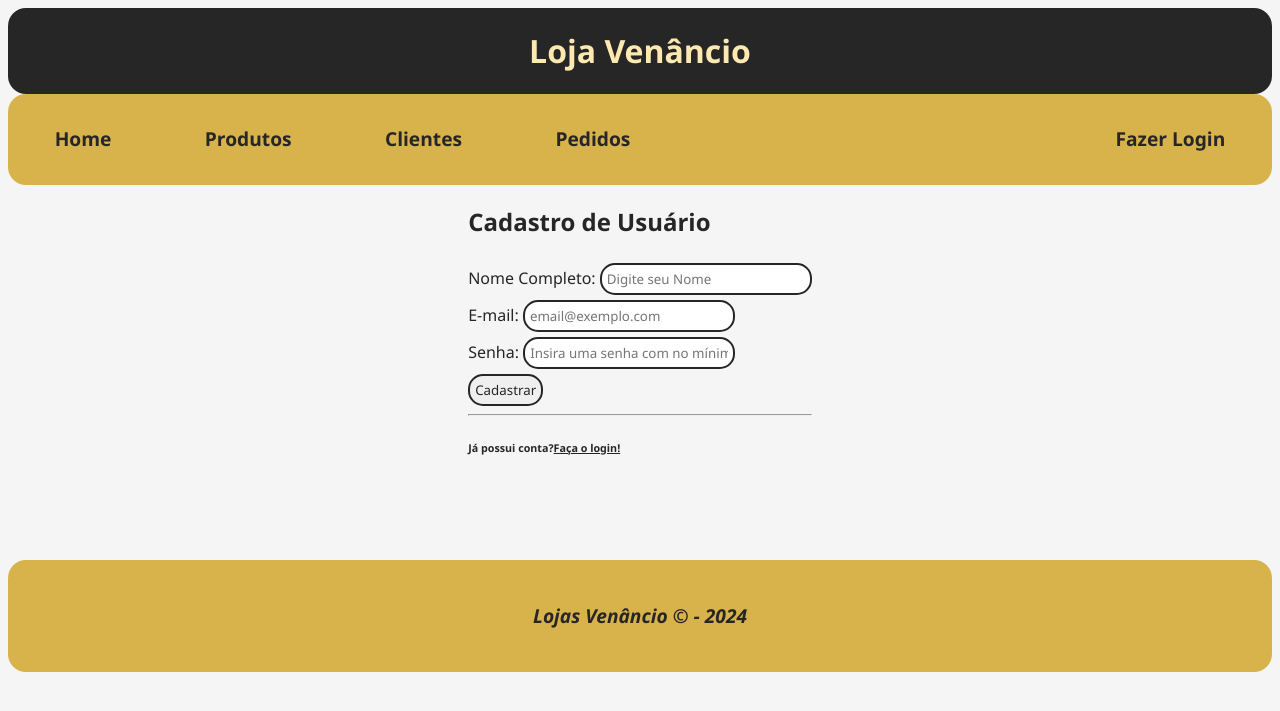
After one commit to phvenancio/sistema_loja, a Node server app: page /cadastro in a window 1280 px wide. The commit adds this page. Shown: the top 711 px of the page. Run offline with Node 20, Linux system fonts and the light colour scheme; some libraries are stand-ins or nearby versions.

Commit message:
Tela de Login e Cadastro Adicionadas

```diff
--- /dev/null
+++ b/controllers/UsersController.js
@@ -0,0 +1,90 @@
+import express from "express";
+const router = express.Router();
+import User from "../models/User.js"
+import bcrypt from "bcrypt";
+
+///////////////////////////////////////////////////////////////////////////////////////////////////////////////
+// ROTA DE LOGIN
+router.get("/login", (req, res) => {
+    res.render("login", {
+        loggedOut: true,
+        messages: req.flash()
+    });
+});
+
+router.post("/authenticate", (req, res) => {
+    const email = req.body.email;
+    const senha = req.body.senha;
+    User.findOne({
+        where: {
+            email: email
+        }
+    }).then((user) => {
+        if(user != undefined){
+            const correct = bcrypt.compareSync(senha, user.senha);
+
+            if(correct){
+                req.session.user = {
+                    id: user.id,
+                    email: user.email
+                }
+                req.flash("success", "Login Efetuado com Sucesso!");
+                res.redirect("/");
+            } else{
+                req.flash("danger", "A Senha Informada está Incorreta! Tente Novamente.");
+                res.redirect("/login");
+            }
+        } else{
+            req.flash("danger", "O Usuário Informado Não Existe! Verifique os Dados Digitados.");
+            res.redirect("/login");
+        }
+    });
+});
+
+// LOGOUT
+router.get("/logout", (req, res) => {
+    req.session.user = undefined;
+    res.redirect("/login");
+});
+
+///////////////////////////////////////////////////////////////////////////////////////////////////////////////
+// ROTA DE CADASTRO
+router.get("/cadastro", (req, res) => {
+    res.render("cadastro", {
+        loggedOut: true,
+        messages: req.flash()
+    });
+});
+
+router.post("/createUser", (req,res) => {
+    const nome = req.body.nome;
+    const email = req.body.email;
+    const senha = req.body.senha;
+    User.findOne({
+        where: {
+            email: email
+        }
+    }).then((user) => {
+        if(user == undefined){
+            const salt = bcrypt.genSaltSync(10);
+            const hash = bcrypt.hashSync(senha, salt);
+            User.create({
+                nome: nome,
+                email: email,
+                senha: hash
+            }).then((user) => {
+                req.session.user = {
+                    id: user.id,
+                    email: user.email
+                }
+                req.flash("success", "Cadastro Efetuado com Sucesso!");
+                res.redirect("/");
+            });
+        } else{
+            req.flash("danger", "O Usuário já está Cadastrado. Faça o Login.");
+            res.redirect("/cadastro");
+        }
+    });
+});
+
+export default router;
--- a/index.js
+++ b/index.js
@@ -1,15 +1,40 @@
+// IMPORTAÇÕES:
+// MODULOS
 import express from "express";
 const app = express();
-
+import session from "express-session";
+import flash from "express-flash";
+// SEQUELIZE(CONFIG)
 import connection from "./config/sequelize-config.js";
+// CONTROLLERS
+import UsersController from "./controllers/UsersController.js";
 import ClientesController from "./controllers/ClientesController.js";
 import ProdutosController from "./controllers/ProdutosController.js";
 import PedidosController from "./controllers/PedidosController.js";
+// MIDDLEWARE
+import Auth from "./middleware/Auth.js";
 
+// DEFININDO USO DE FERRAMENTAS
 app.set("view engine", "ejs");
 app.use(express.static("public"));
 app.use(express.urlencoded({extended: false}));
 app.use(express.json());
+app.use(flash());
+
+// CONFIGURANDO EXPRESS-SESSION
+app.use(session({
+    secret: "lojasecret",
+    cookie: { maxAge: 3600000 },
+    saveUninitialized: false,
+    resave: false
+}));
+
+// CRIAÇÃO E AUTENTICAÇÃO DO BANCO DE DADOS
+connection.query("CREATE DATABASE IF NOT EXISTS lojaDw").then(() => {
+    console.log("Banco de Dados Criado com Sucesso!");
+}).catch((error) => {
+    console.log(error);
+});
 
 connection.authenticate().then(() => {
     console.log("Conexão com o banco Feita com Sucesso!");
@@ -17,20 +42,20 @@ connection.authenticate().then(() => {
     console.log(error);
 });
 
-connection.query("CREATE DATABASE IF NOT EXISTS lojaDw").then(() => {
-    console.log("Banco de Dados Criado com Sucesso!");
-}).catch((error) => {
-    console.log(error);
+// ROTA PRINCIPAL
+app.get("/", Auth, (req, res) => {
+    res.render("index", {
+        messages: req.flash()
+    });
 });
 
-app.get("/", (req, res) => {
-    res.render("index");
-});
-
+// DEFININDO USO DAS ROTAS DOS CONTROLLERS
+app.use("/", UsersController);
 app.use("/", ClientesController);
 app.use("/", ProdutosController);
 app.use("/", PedidosController);
 
+// INICIANDO SERVIDOR
 const port = 8080;
 app.listen(port, (error) => {
     if(error){
--- a/package.json
+++ b/package.json
@@ -1,10 +1,13 @@
 {
   "dependencies": {
+    "bcrypt": "^5.1.1",
     "ejs": "^3.1.10",
     "express": "^4.21.1",
+    "express-flash": "^0.0.2",
+    "express-session": "^1.18.1",
     "mysql2": "^3.11.3",
     "nodemon": "^3.1.7",
-    "sequelize": "^6.37.4"
+    "sequelize": "^6.37.5"
   },
   "type": "module",
   "name": "sistema-loja",
--- /dev/null
+++ b/views/cadastro.ejs
@@ -0,0 +1,30 @@
+<%- include("partials/header.ejs") %>
+
+<% if(messages.danger){ %>
+    <div class="alert alert-danger">
+        <%= messages.danger %>
+    </div>
+<% } %>
+
+<div class="container col-4">
+    <div class="card mt-4">
+        <div class="card-header">
+            <h2>Cadastro de Usuário</h2>
+        </div>
+        <div class="card-body">
+            <form action="/createUser" method="POST">
+                <label>Nome Completo:</label>
+                <input type="name" class="form-control" name="nome" placeholder="Digite seu Nome" required><br>
+                <label>E-mail:</label>
+                <input type="email" class="form-control" name="email" placeholder="email@exemplo.com" required><br>
+                <label>Senha:</label>
+                <input type="password" class="form-control" name="senha" placeholder="Insira uma senha com no mínimo 8 caracteres" required><br>
+                <input type="submit" class="btn btn-success btn-block" value="Cadastrar">
+            </form>
+            <hr>
+            <h6>Já possui conta?<a href="/login">Faça o login!</a></h6>
+        </div>
+    </div>
+</div>
+
+<%- include("partials/footer.ejs") %>
--- a/views/partials/header.ejs
+++ b/views/partials/header.ejs
@@ -27,4 +27,15 @@
                 <a href="/pedidos">Pedidos</a>
             </li>
         </ul>
+        <span style="margin-left: auto;">
+            <ul class="navbar-items">
+                <li>
+                    <% if (typeof loggedOut === "undefined") { %>
+                        <a href="/logout">Fazer Logout</a>
+                    <% } else{ %>
+                        <a href="/login">Fazer Login</a>
+                    <% } %>
+                </li>
+            </ul>
+        </span>
     </nav>
```
Also changed, not shown: controllers/ClientesController.js (+23 -7 lines), controllers/PedidosController.js (+14 -16 lines), controllers/ProdutosController.js (+16 -22 lines), middleware/Auth.js (added, +11 -0 lines), models/User.js (added, +20 -0 lines), views/login.ejs (added, +29 -0 lines), 1 other file.
